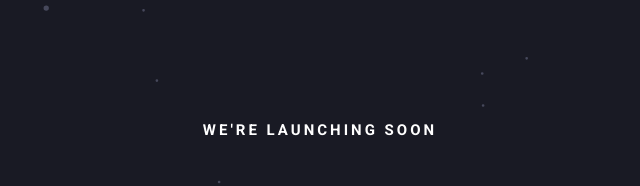
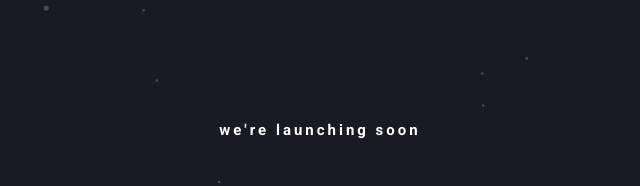
Before and after one commit to Everjr18/Countdown-timer, a plain HTML site: page index.html in a window 1280 px wide. Shown: the top 186 px of the page, 320-960 px from the left. Drawn offline with Linux system fonts and the light colour scheme.

Commit message:
put the title in lower case

```diff
--- a/index.html
+++ b/index.html
@@ -18,7 +18,7 @@
   <div class="stars">
     <img src="./images/bg-stars.svg" alt="">
   </div>
-  <h1> WE'RE LAUNCHING SOON</h1>
+  <h1> we're launching soon</h1>
 
   <div class="countdown">
     <div class="container-day">
```
